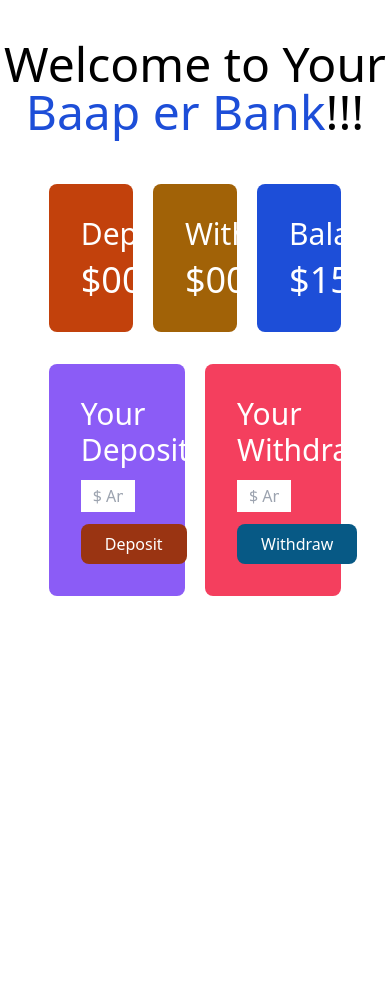
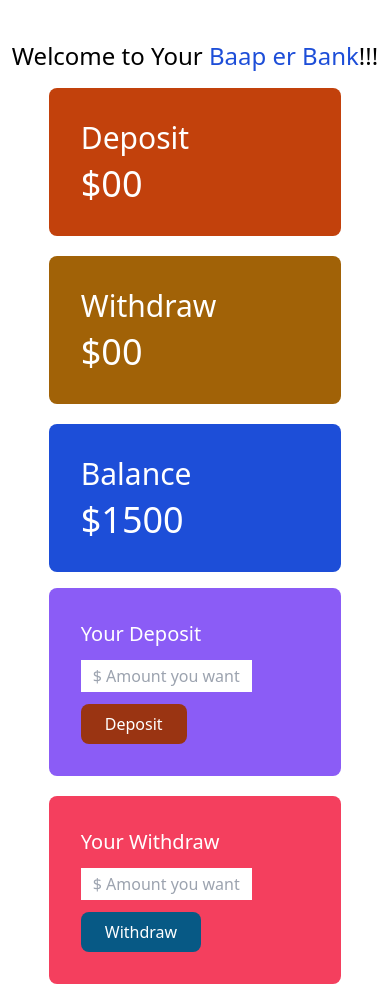
Before and after one commit to mehedihasan92/Baap-er-Bank, a plain HTML site: page index.html in a window 390 px wide. Before the commit the page ends 844 px from the top, so only its background shows below. Drawn offline with nearby package versions, Linux system fonts and the light colour scheme.

Commit message:
responsived my website and updated file

```diff
--- a/index.html
+++ b/index.html
@@ -10,12 +10,12 @@
 <body>
     <main>
         <header>
-            <h1 class="text-5xl font-medium text-center mt-10">Welcome to Your
+            <h1 class="text-2xl md:text-5xl font-medium text-center mt-10">Welcome to Your
                 <span class="text-blue-700">Baap er Bank</span>!!!</h1>
         </header>
         <!-- Dashboard Section -->
-        <section class="mt-12">
-            <div class="grid grid-cols-3 gap-5 w-3/4 mx-auto">
+        <section class="mt-4 md:mt-12">
+            <div class="grid md:grid-cols-3 gap-5 w-3/4 mx-auto">
                 <div class="bg-orange-700 rounded-lg p-8 text-white">
                     <h4 class="text-3xl font-medium mb-2">Deposit</h4>
                     <h2 class="text-4xl font-medium">$<span id="deposit-total">00</span></h2>
@@ -31,15 +31,15 @@
             </div>
         </section>
         <!-- New Deposit and Withdraw Section -->
-        <section class="mt-8">
-            <div class="grid grid-cols-2 gap-5 w-3/4 mx-auto">
+        <section class="mt-4 md:mt-8">
+            <div class="grid md:grid-cols-2 gap-5 w-3/4 mx-auto">
                 <div class="bg-violet-500 rounded-lg p-8">
-                    <h2 class="text-3xl font-medium text-white mb-3">Your Deposit</h2>
+                    <h2 class="text-xl md:text-3xl font-medium text-white mb-3">Your Deposit</h2>
                     <input id="deposit-field" class="block w-3/4 px-3 py-1" type="text" placeholder="$ Amount you want to deposit">
                     <button id="btn-deposit" class="bg-orange-800 hover:bg-blue-400 font-medium text-white rounded-lg px-6 py-2 mt-3">Deposit</button>
                 </div>
                 <div class="bg-rose-500 rounded-lg p-8">
-                    <h2 class="text-3xl font-medium text-white mb-3">Your Withdraw</h2>
+                    <h2 class="text-xl md:text-3xl font-medium text-white mb-3">Your Withdraw</h2>
                     <input id="withdraw-field" class="block w-3/4 px-3 py-1" type="text" placeholder="$ Amount you want to withdraw">
                     <button id="btn-withdraw" class="bg-sky-800 hover:bg-blue-400 font-medium text-white rounded-lg px-6 py-2 mt-3">Withdraw</button>
                 </div>
```
